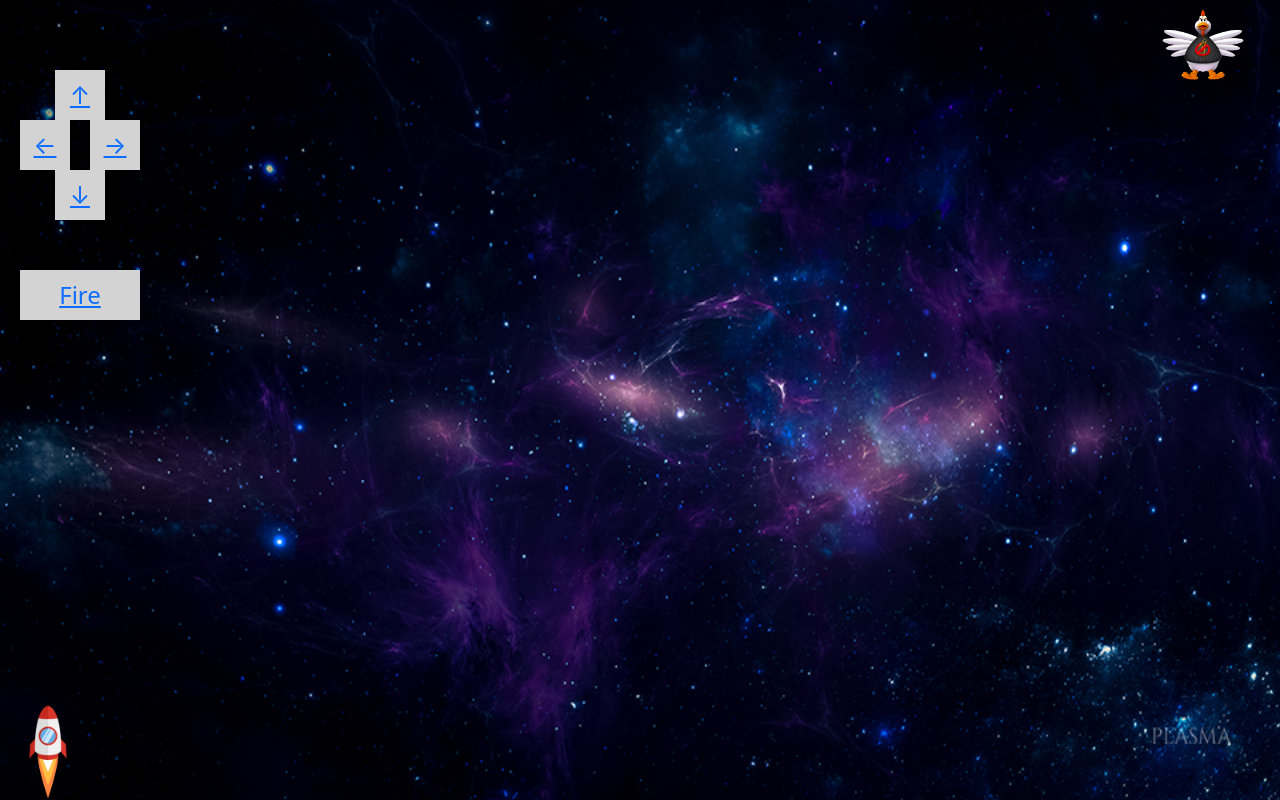
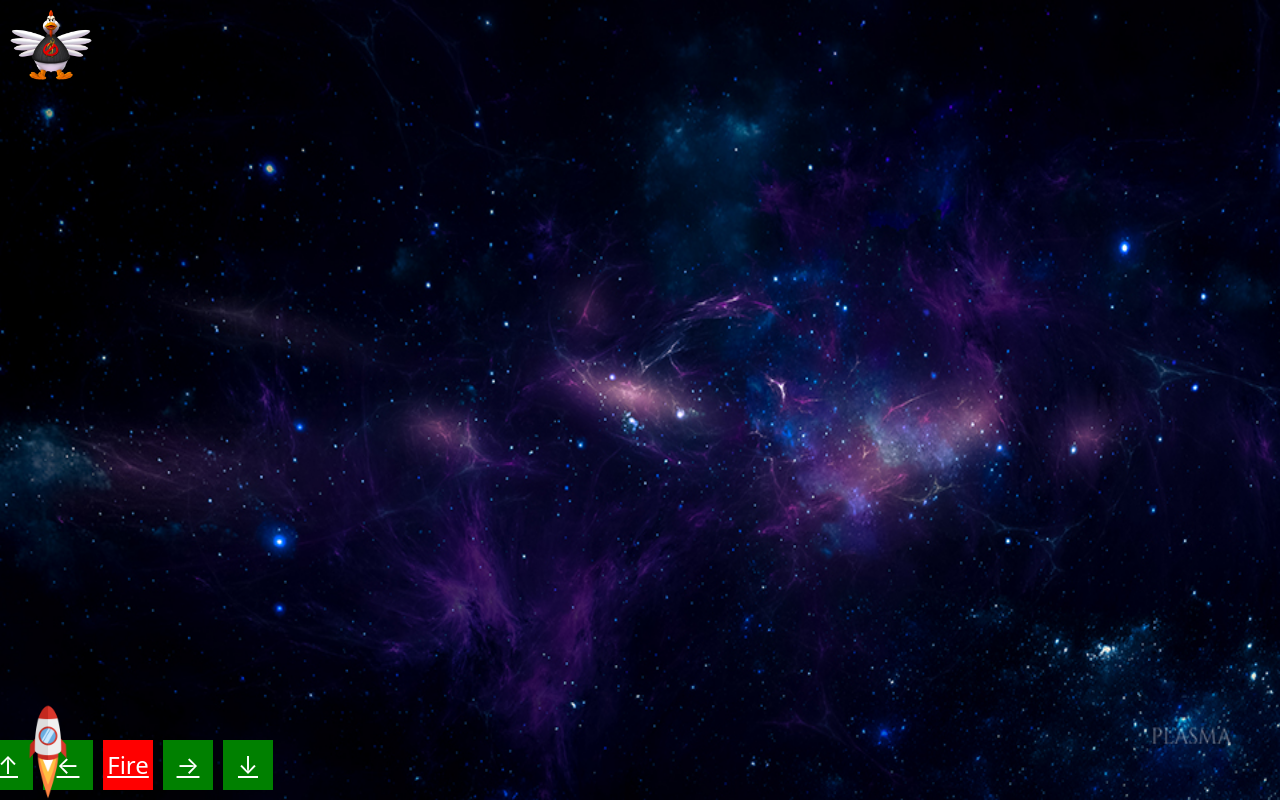
Before and after one commit to hazem861/chicken-invaders, a plain HTML site: page index.html in a window 1280 px wide. Drawn offline with Linux system fonts and the light colour scheme.

Commit message:
Add files via upload

```diff
--- a/index.html
+++ b/index.html
@@ -11,11 +11,15 @@
 </head>
 
 <body>
-    <a class="control-button" id="left-button">&#8592;</a>
-    <a class="control-button" id="right-button">&#8594;</a>
-    <a class="control-button" id="up-button">&#8593;</a>
-    <a class="control-button" id="down-button">&#8595;</a>
-    <a class="control-button" id="fire-button">Fire</a>
+    <div class="control-buttons">
+        <a class="control-button" id="up-button">&#8593;</a>
+        <br>
+        <a class="control-button" id="left-button">&#8592;</a>
+        <a class="control-button" id="fire-button">Fire</a>
+        <a class="control-button" id="right-button">&#8594;</a>
+        <br>
+        <a class="control-button" id="down-button">&#8595;</a>
+      </div>
     <audio id="sound">
         <source src="hq-explosion-6288.mp3">
     </audio>
--- a/style.css
+++ b/style.css
@@ -46,52 +46,44 @@ body{
 }
 
 
-.control-button {
+.control-buttons {
     position: absolute;
+    bottom: 5px;
+    left: 10%;
+    transform: translateX(-50%);
+    display: flex;
+    flex-direction: row;
+    align-items: center;
+  }
+
+  .control-button {
+    display: inline-block;
     width: 50px;
     height: 50px;
     text-align: center;
     line-height: 50px;
     font-size: 24px;
-    background-color: lightgray;
+    margin: 5px;
+    background-color: green; /* لون أخضر */
+    color: white; /* لون النص داخل الأزرار */
     cursor: pointer;
     user-select: none;
   }
 
-  #left-button {
-    left: 20px;
-    top: 120px;
+  /* زر ال fire بلون أحمر */
+  #fire-button {
+    background-color: red; /* لون أحمر */
   }
 
-  #right-button {
-    left: 90px;
-    top: 120px;
+  /* الأسهم عند التحكم باللمس */
+  .control-button:active {
+    background-color: darkgreen; /* لون أخضر داكن */
   }
 
-  #up-button {
-    left: 55px;
-    top: 70px;
+  #fire-button:active {
+    background-color: darkred; /* لون أحمر داكن */
   }
 
-  #down-button {
-    left: 55px;
-    top: 170px;
-  }
-
-  #fire-button {
-    left: 20px;
-    top: 270px;
-    width: 120px;
-  }
-
-@keyframes moveTarget {
-    0% {
-        left: 90%; /* ابدأ الصور من اليمين */
-    }
-    100% {
-        left: 1%; /* انتهي الصور باليسار */
-    }
-}
 @media (max-width: 768px) {
     /* Apply styles for devices with a maximum width of 768 pixels (e.g., tablets) */
     #rocket-container {
```
